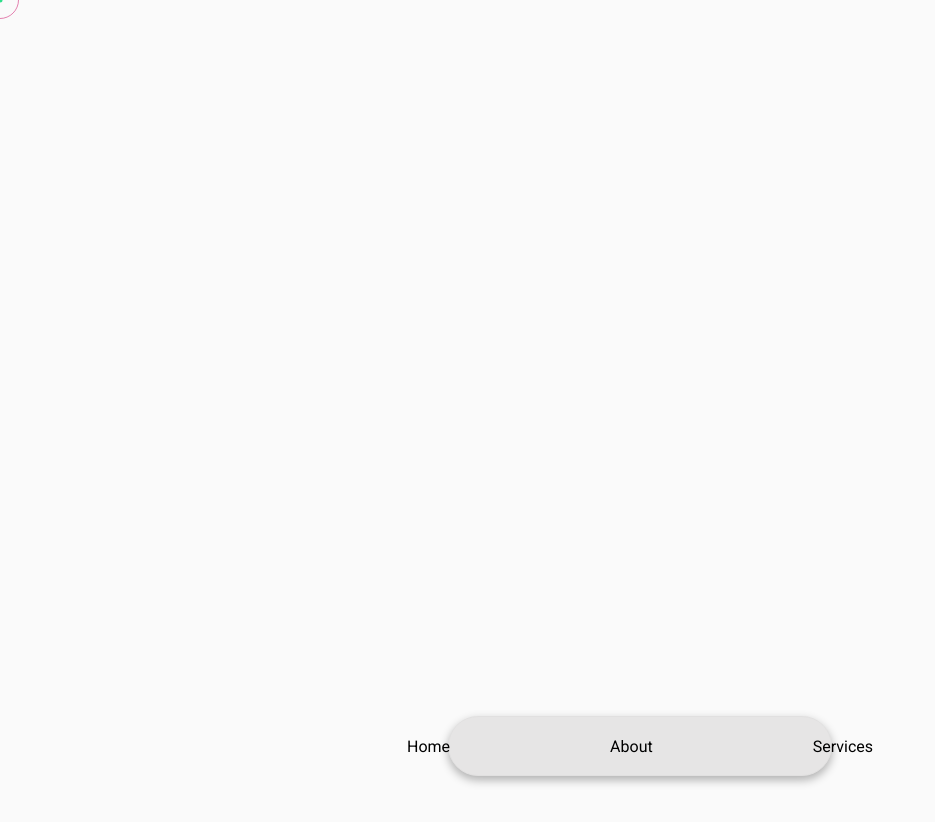
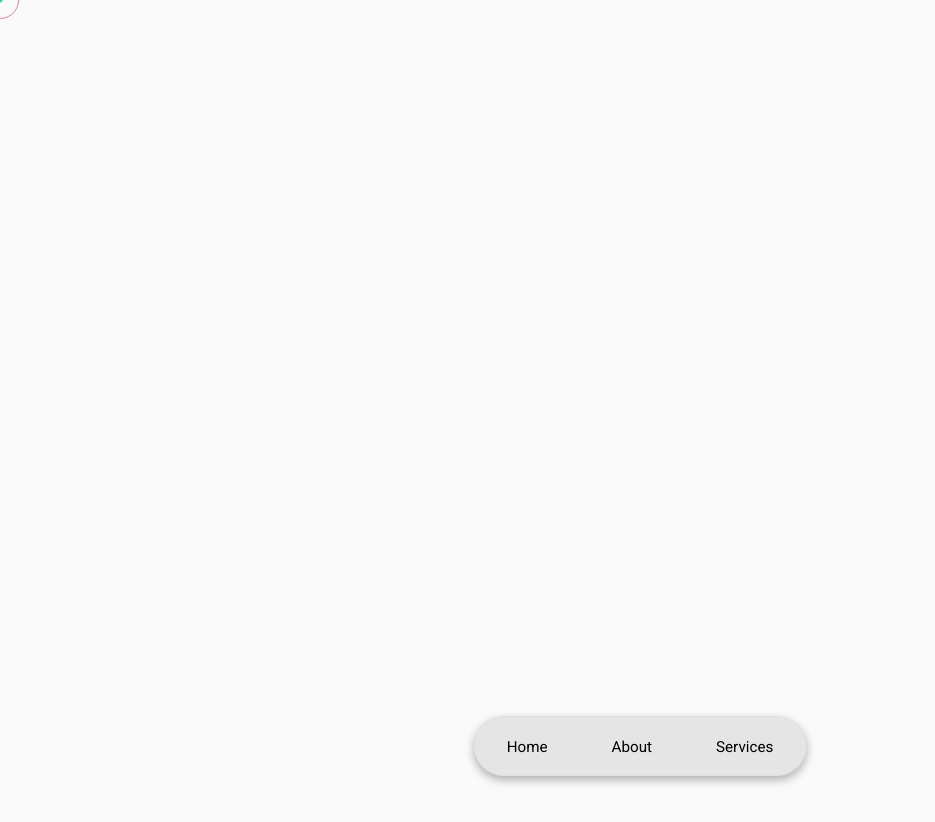
Before and after one commit to Saur0w/assesment, a Next.js app: page / in a window 1280 px wide. Shown: the top 822 px of the page, without its empty margins (0-935 px from the left). Built offline with nearby package versions, Linux system fonts and the light colour scheme.

Commit message:
"Fixing Eslint Errors"

```diff
--- a/src/components/Cards/index.tsx
+++ b/src/components/Cards/index.tsx
@@ -27,8 +27,6 @@ interface Product {
     isNew?: boolean;
     isBestSeller?: boolean;
 }
-
-// ─── SVG Icons ────────────────────────────────────────────────────────────────
 
 const Icons = {
     GamingLaptop: () => (
--- a/src/components/Header/style.module.scss
+++ b/src/components/Header/style.module.scss
@@ -4,26 +4,50 @@
   position: fixed;
   z-index: 10;
   bottom: 3%;
-  left: 35%;
+  left: 50%;
+  transform: translateX(-50%);
+
   display: flex;
   align-items: center;
   justify-content: center;
-  padding: 1rem;
+  padding: 1rem 2rem;
   height: 60px;
-  width: 30%;
+  width: auto;
+  max-width: 90vw;
+
   background-color: #e6e5e5;
   border-radius: 50px;
   border: 1px solid #e1e0e0;
+  box-shadow: 0 4px 10px rgba(0, 0, 0, 0.3);
   font-family: "Roboto", sans-serif;
-  box-shadow: 0 4px 10px rgba(0, 0, 0, 0.3);
+
   nav {
     ul {
       display: flex;
       list-style: none;
-      gap: 10rem;
+      gap: 4rem;
+      margin: 0;
+      padding: 0;
+
+      // Tablet
+      @media (max-width: 768px) {
+        gap: 2.5rem;
+      }
+
+      // Mobile
+      @media (max-width: 480px) {
+        gap: 1.75rem;
+      }
+
       a {
         text-decoration: none;
-        color: #000000;
+        color: #000;
+        font-size: 0.95rem;
+        white-space: nowrap;
+
+        @media (max-width: 480px) {
+          font-size: 0.85rem;
+        }
       }
     }
   }
```
